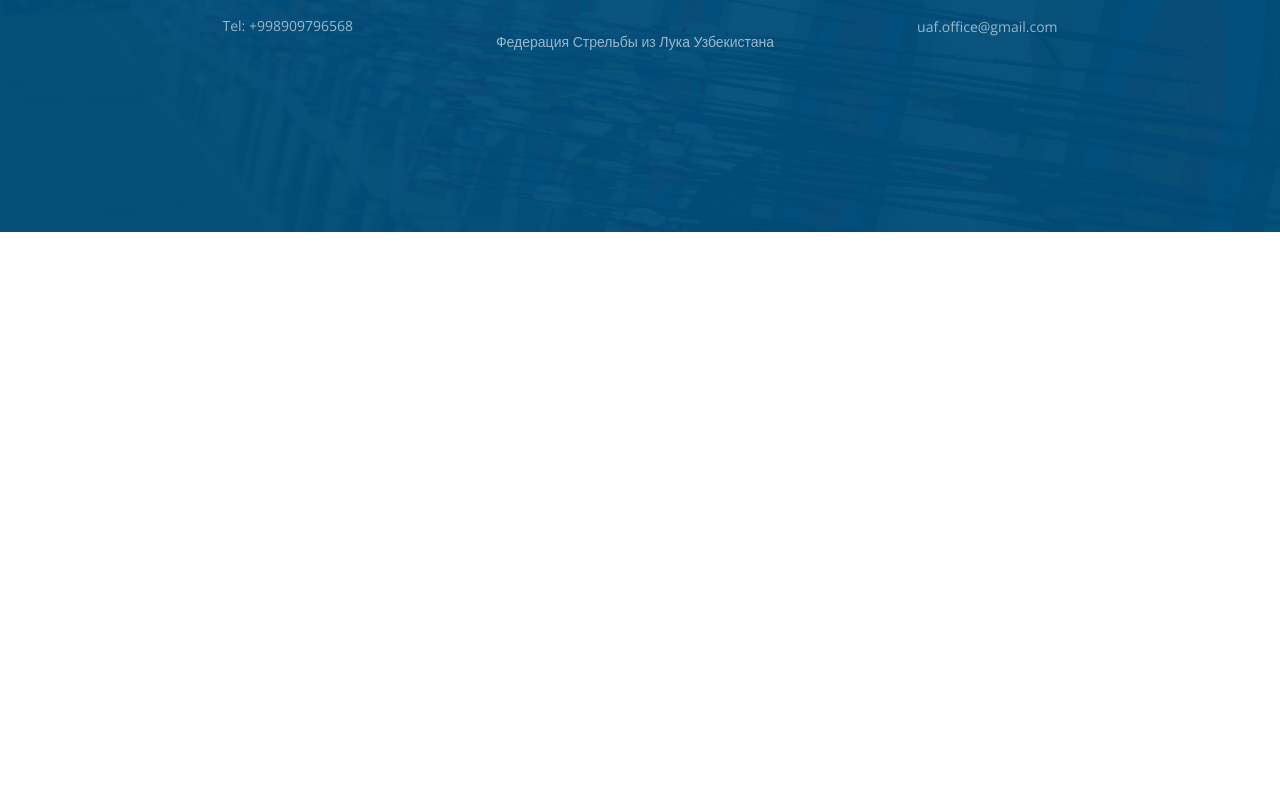
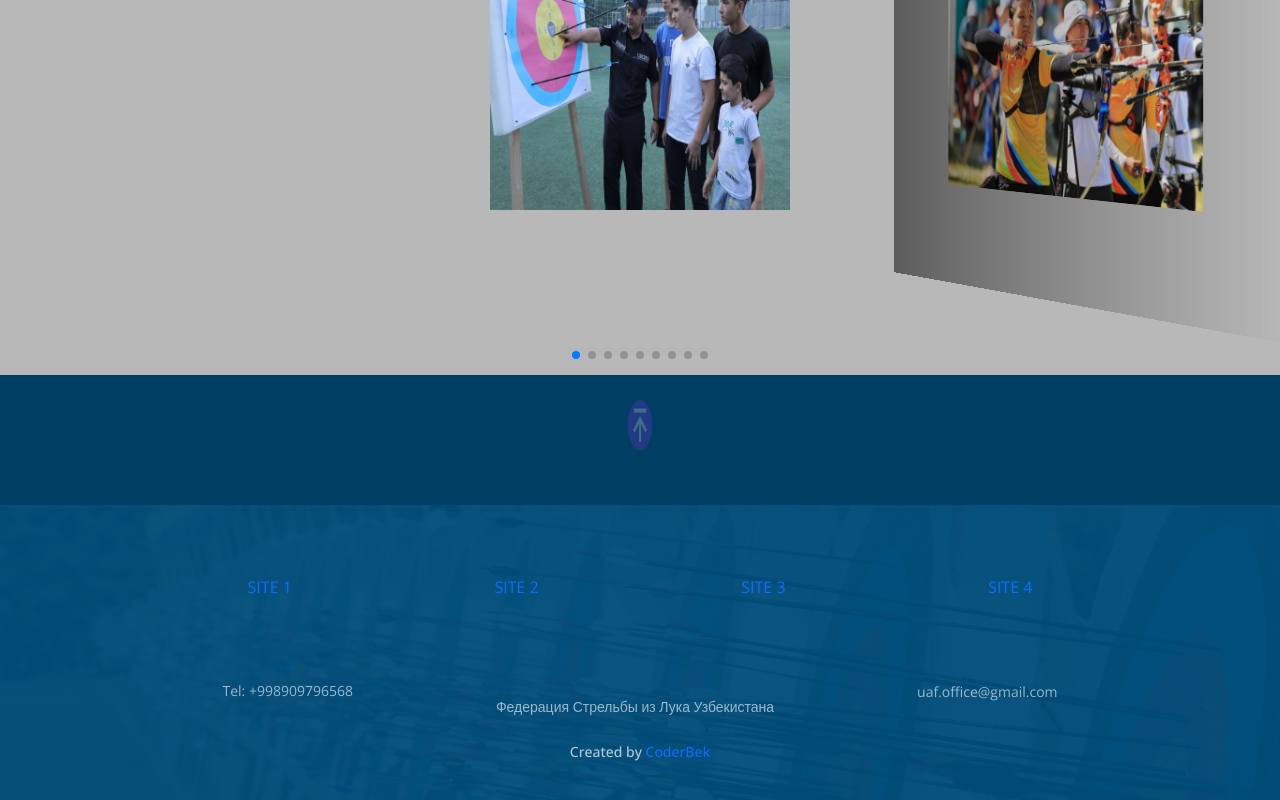
Before and after one commit to coderbekhub/Archery, a React (Create React App) app: page /seemore in a window 1280 px wide. Shown: the part 670-1470 px from the top of the page. Before the commit the page ends 902 px from the top, so only its background shows below. Built offline with nearby package versions, Linux system fonts and the light colour scheme.

Commit message:
all layout done

```diff
--- a/src/App.js
+++ b/src/App.js
@@ -18,10 +18,10 @@ import Physicaltraining from './components/Pages/FactsPage/Physicaltraining'
 import Tactical from './components/Pages/FactsPage/Tactical'
 import WildandSport from './components/Pages/FactsPage/WildandSport'
 import Intervu from './components/Pages/NewsPage/Intervu';
-import './global.css';
-// import Photo from './components/Pages/NewsPage/Photo';
 import Video from './components/Pages/NewsPage/Video';
 import Training from './components/Pages/NewsPage/Training';
+// import Photo from './components/Pages/NewsPage/Photo';
+import './global.css';
 
 function App() {
   return (
@@ -51,6 +51,8 @@ function App() {
             {/* <Route path='/photo' element={<Photo />} /> */}
             <Route path='/video' element={<Video />} />
             <Route path='/training' element={<Training />} />
+            <Route path='/allnews' element={<News />} />
+            <Route path='/seemore' element={<Gallary />} />
           </Routes>
         <Footer />
       </div>
--- a/src/components/Footer/Footer.js
+++ b/src/components/Footer/Footer.js
@@ -1,8 +1,6 @@
 import React from 'react'
 import '../../styles/Footer.css'
 import ToTop from '../ToTop'
-// import BankBrand from '../../img/bank_brand.jpg'
-// import FooterGif from '../../img/footer_img.gif'
 
 export default function Footer() {
   return (
@@ -12,12 +10,6 @@ export default function Footer() {
 
         <section className='footer_section'>
           <div className="container">
-            {/* <div className='footer_imgs'>
-              <img className='bank_brand' src={BankBrand} alt="BankBrand" />
-              <a href="https://www.liveinternet.ru/?kamonfd.uz" target={'_blank'}>
-                <img className='footer_gif' src={FooterGif} alt="FooterGif" />
-              </a>
-            </div> */}
             <div className='footer_sites'>
               <a href="#">SITE 1</a>
               <a href="#">SITE 2</a>
@@ -29,6 +21,7 @@ export default function Footer() {
               <h2>Федерация Стрельбы из Лука Узбекистана</h2>
               <a className='gmail' href="uaf.office@gmail.com">uaf.office@gmail.com</a>
             </div>
+            <h2 className='created'>Created by <a className='create_link' href="https://github.com/coderbekhub" target={'_blank'}>CoderBek</a></h2>
           </div>
         </section>
       </footer>
--- a/src/components/Home/Home.js
+++ b/src/components/Home/Home.js
@@ -11,8 +11,8 @@ export default function Home() {
     <div>
       <HomeCarousel />
       <NewsSection />
-      {/* <LittleAboutus /> */}
-      {/* <GallerySection /> */}
+      <LittleAboutus />
+      <GallerySection />
       <OurAthletes />
       <GoogleMaps />
     </div>
--- a/src/components/NewsSection/NewsSection.js
+++ b/src/components/NewsSection/NewsSection.js
@@ -1,12 +1,14 @@
-import React from 'react'
+import React, { useState } from 'react';
 import '../../styles/News.css'
 import News_img1 from '../../img/news_img1.jpg'
 import News_img2 from '../../img/news_img2.jpg'
 import News_img4 from '../../img/news_img4.jpg'
 import News_img5 from '../../img/news_img5.jpg'
-
+import { Link } from 'react-router-dom';
 
 export default function NewsSection() {
+  const [dropdownOpen, setDropdownOpen] = useState(false);
+  const toggle = () => setDropdownOpen((prevState) => !prevState);
   return (
     <>
       <section className='news_section'>
@@ -44,7 +46,7 @@ export default function NewsSection() {
               <p>Жорий йилнинг 22-26 август кунлари пойтахтимиздаги Олимпия захиралар коллежида спортнинг Камондан отиш тури бўйича профессионал спортчилар ўртасида</p>
             </div>
           </div>
-          <a className='all_news' href="#">все новости</a>
+          <Link to='/allnews' className='all_news' href="#">все новости</Link>
         </div>
       </section>
     </>
--- a/src/components/OurAthletes/OurAthletes.js
+++ b/src/components/OurAthletes/OurAthletes.js
@@ -5,6 +5,7 @@ import Athletes_img3 from '../../img/athletes_img3.jpg'
 import Athletes_img4 from '../../img/athletes_img4.jpg'
 import Athletes_img5 from '../../img/athletes_img5.jpg'
 import Athletes_img6 from '../../img/athletes_img6.png'
+import { Link } from 'react-router-dom';
 
 export default function OurAthletes() {
   return (
@@ -44,6 +45,7 @@ export default function OurAthletes() {
               </div>
             </div>
           </div>
+          <Link to='/seemore' className='see_more' href="#">see more</Link>
         </div>
       </section>
     </>
--- a/src/styles/Footer.css
+++ b/src/styles/Footer.css
@@ -65,8 +65,14 @@
   font-size: 14px;
   color: #ffffff99;
 }
-
-
+.created {
+  font-size: 14px;
+  color: #ffffffb2;
+  font-weight: 500;
+  cursor: pointer;
+  text-align: center;
+  margin-top: 20px;
+}
 
 @media (max-width: 753px) {
   .footer_infos .phone_num {
--- a/src/styles/News.css
+++ b/src/styles/News.css
@@ -74,6 +74,7 @@
   display: block;
   line-height: 1.2;
   margin-top: 30px;
+  text-transform: capitalize;
 }
 
 @media (max-width: 650px) {
--- a/src/styles/NewsPage.css
+++ b/src/styles/NewsPage.css
@@ -133,6 +133,7 @@
   color: #282229;
   line-height: 1.3;
   font-weight: 500;
+  width: auto;
 }
 
 .video_content video{
@@ -154,16 +155,6 @@
   font-weight: bold;
   line-height: 1.3;
 }
-
-/* .training_img_content {
-  width: 800px;
-  height: 500px;
-  border-image-source: url('../img/trainingbg_border.jpg');
-  background-repeat: no-repeat;
-  background-size: cover;
-  background-position: center;
-  padding-bottom: 15px;
-} */
 
 .training_img_content img {
   width: 360px;
--- a/src/styles/OurAthletes.css
+++ b/src/styles/OurAthletes.css
@@ -52,3 +52,20 @@
   margin-bottom: 60px;
   margin-top: 20px;
 }
+
+.see_more {
+  width: 172px;
+  padding: 10px 40px;
+  color: #fff;
+  font-size: 13px;
+  font-weight: 600;
+  background: repeating-linear-gradient(to top right, rgba(145, 0, 99, 0.4) 0%, rgba(212, 42, 42, 0.4) 99.7%) #ed1a33;
+  border-radius: 1px;
+  text-align: center;
+  margin: 0 auto;
+  display: block;
+  line-height: 1.2;
+  text-transform: capitalize;
+  margin-bottom: 50px;
+  margin-top: -60px;
+}
```
